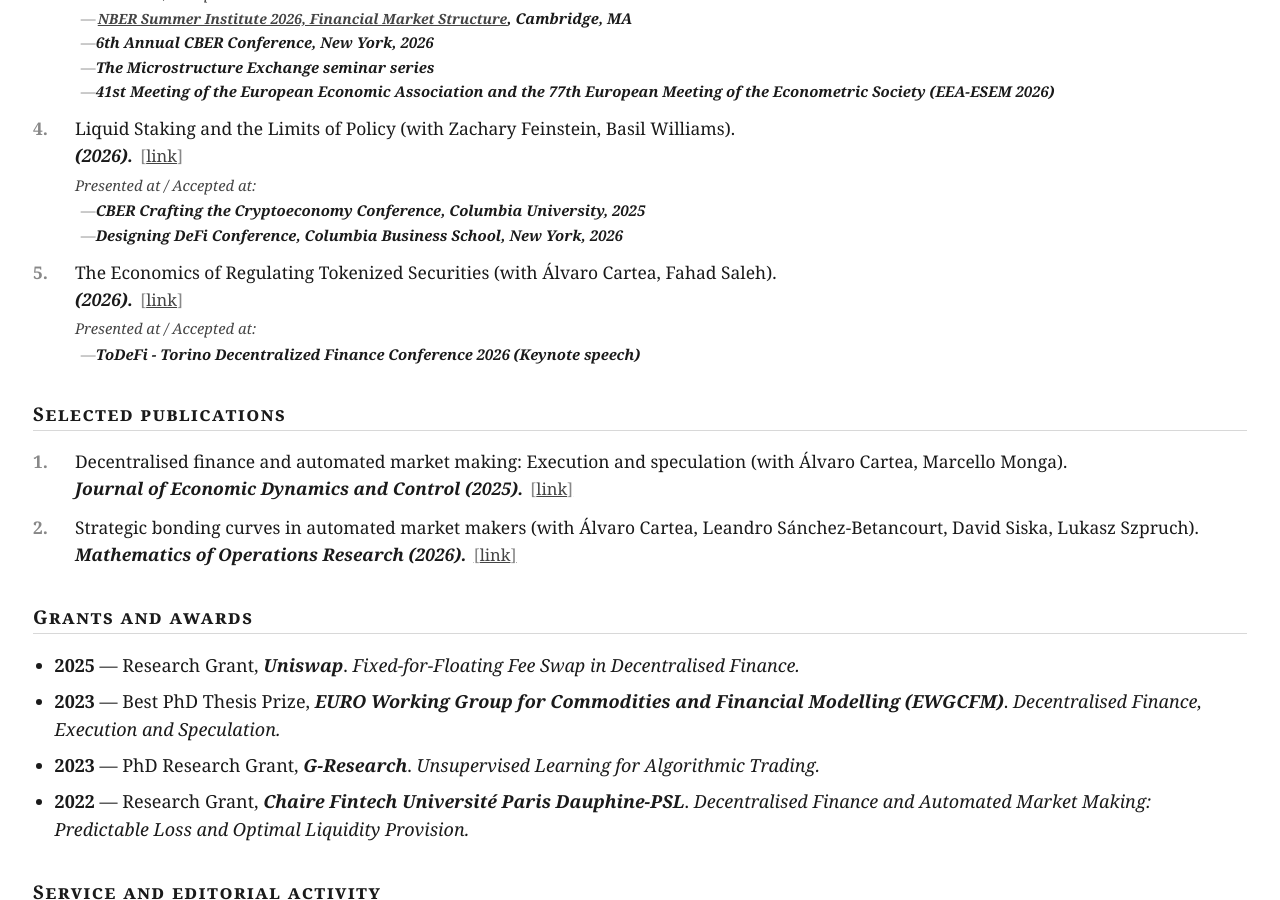
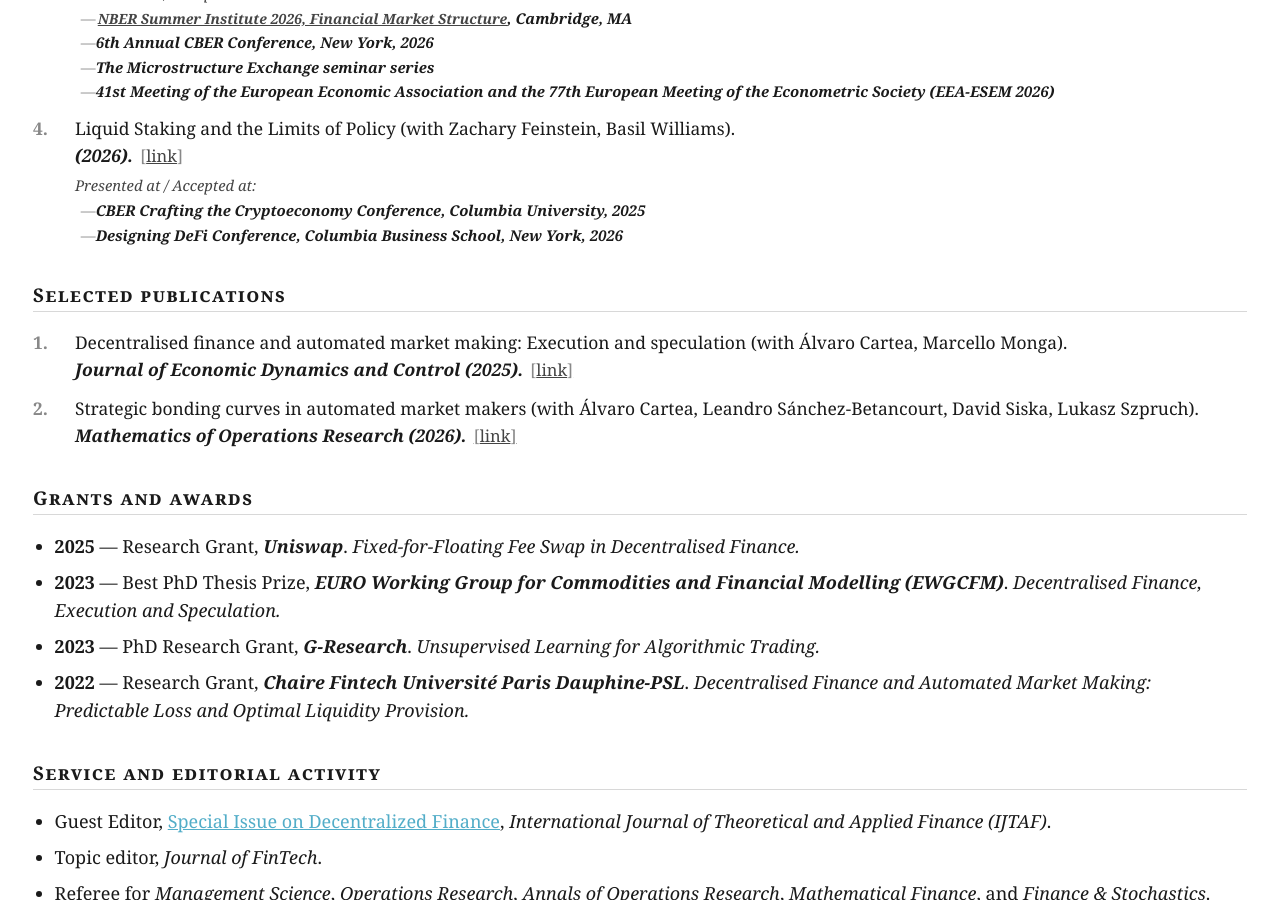
Before and after one commit to FDR0903/FDR0903.github.io, a Jekyll site: the page built from _pages/about.md, in a window 1280 px wide and 900 px high, scrolled down 912 px. Built offline with Jekyll 4.4.1, drawn with Linux system fonts in a browser that asks for light colours; some web fonts are replaced.

Commit message:
Remove tokenized securities paper from homepage selection

```diff
--- a/_pages/about.md
+++ b/_pages/about.md
@@ -274,16 +274,6 @@ A complete list is available on the <a href="{{ base_path }}/selected-publicatio
       </ul>
     </div>
   </li>
-  <li>
-    The Economics of Regulating Tokenized Securities (with Álvaro Cartea, Fahad Saleh).<br>
-    <span class="home-paper-venue">(2026).</span> <a href="https://papers.ssrn.com/sol3/papers.cfm?abstract_id=6942338">link</a>
-    <div class="home-selected-conf">
-      <span class="home-conf-label">Presented at / Accepted at:</span>
-      <ul>
-        <li>ToDeFi - Torino Decentralized Finance Conference 2026 (Keynote speech)</li>
-      </ul>
-    </div>
-  </li>
 </ol>
 
 
```
